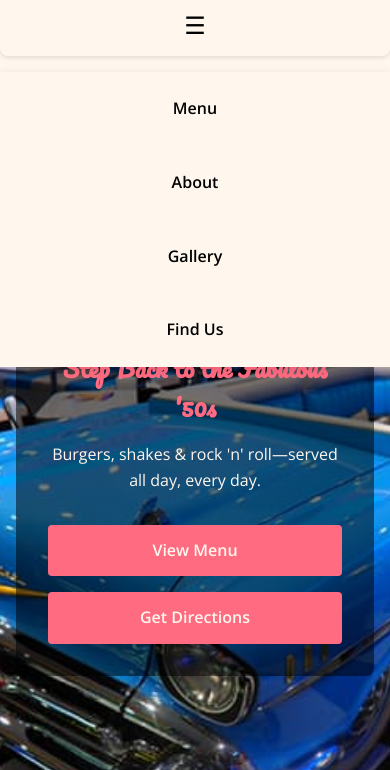
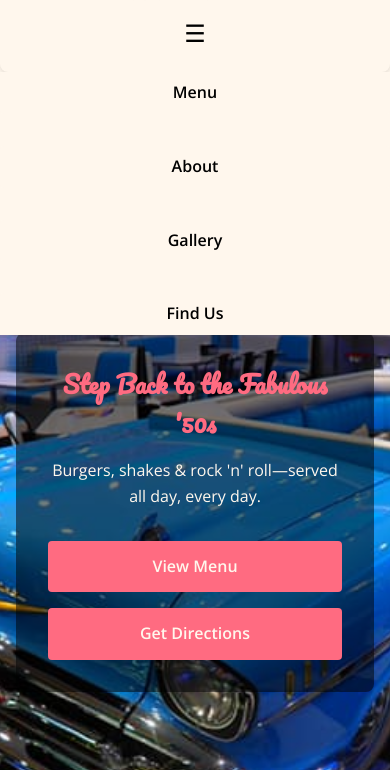
Before and after one commit to matt-milzewski/happyDaysDiner, a plain HTML site: page index.html in a window 390 px wide. Both pictures are taken after a click on the button "Toggle Menu". Shown: the part 74-844 px from the top of the page. Drawn offline with nearby package versions, Linux system fonts and the light colour scheme.

Commit message:
mobile menu update

```diff
--- a/index.html
+++ b/index.html
@@ -63,6 +63,7 @@
             justify-content: space-between;
             align-items: center;
             padding: 0.5rem 1rem;
+            position: relative;
         }
 
         .logo {
@@ -81,12 +82,19 @@
             font-size: 1.5rem;
             color: var(--black);
             cursor: pointer;
+            padding: 0.5rem;
+        }
+
+        .nav-links-container {
+            display: flex;
         }
 
         .nav-links {
             display: flex;
             gap: 1rem;
             list-style: none;
+            margin: 0;
+            padding: 0;
         }
 
         .nav-links a {
@@ -109,26 +117,31 @@
                 display: block;
             }
 
-            .nav-links {
-                display: none;
+            .nav-links-container {
                 position: absolute;
                 top: 100%;
                 left: 0;
                 right: 0;
                 background-color: var(--cream);
-                padding: 1rem;
-                flex-direction: column;
-                gap: 0.5rem;
-                box-shadow: 0 2px 10px rgba(0, 0, 0, 0.1);
+                display: none;
             }
 
-            .nav-links.active {
-                display: flex;
+            .nav-links-container.active {
+                display: block;
+            }
+
+            .nav-links {
+                flex-direction: column;
+                gap: 0;
+            }
+
+            .nav-links li {
+                width: 100%;
             }
 
             .nav-links a {
                 display: block;
-                padding: 0.75rem;
+                padding: 1rem;
                 text-align: center;
                 border-bottom: 1px solid rgba(0, 0, 0, 0.1);
             }
@@ -138,7 +151,6 @@
             }
 
             .hero {
-                height: 60vh;
                 margin-top: 3.5rem;
             }
 
@@ -233,10 +245,17 @@
     <script>
         document.addEventListener('DOMContentLoaded', function() {
             const menuToggle = document.querySelector('.menu-toggle');
-            const navLinks = document.querySelector('.nav-links');
+            const navContainer = document.querySelector('.nav-links-container');
 
             menuToggle.addEventListener('click', function() {
-                navLinks.classList.toggle('active');
+                navContainer.classList.toggle('active');
+            });
+
+            // Close menu when clicking outside
+            document.addEventListener('click', function(event) {
+                if (!event.target.closest('.nav')) {
+                    navContainer.classList.remove('active');
+                }
             });
         });
     </script>
@@ -274,12 +293,14 @@
         <nav class="nav container">
             <a href="#" class="logo">Happy Days Diner</a>
             <button class="menu-toggle" aria-label="Toggle Menu">☰</button>
+            <div class="nav-links-container">
                 <ul class="nav-links">
                     <li><a href="#menu">Menu</a></li>
                     <li><a href="#about">About</a></li>
                     <li><a href="#gallery">Gallery</a></li>
                     <li><a href="#findus">Find Us</a></li>
                 </ul>
+            </div>
         </nav>
     </header>
 
```
Lines whose indentation alone changed are shown as unchanged.
